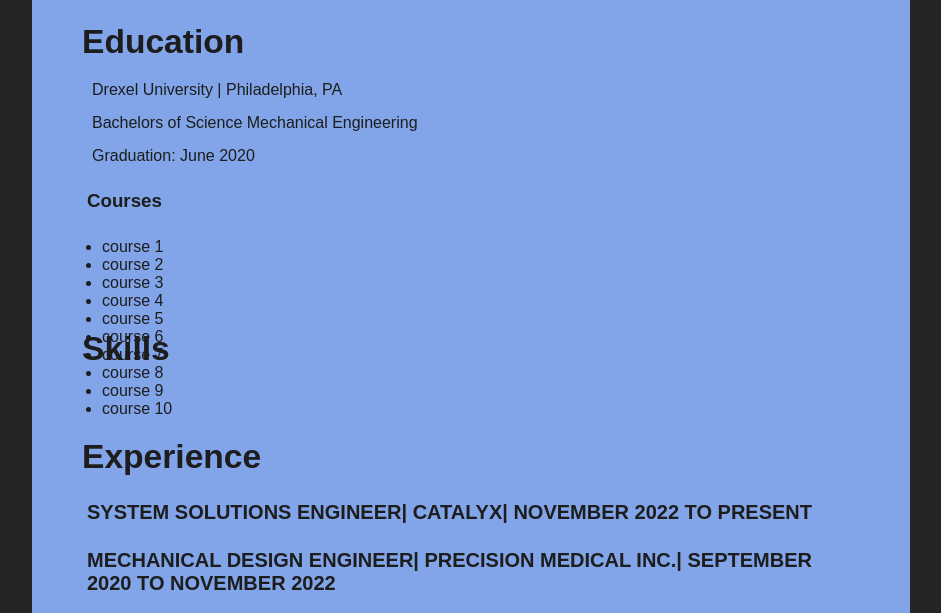
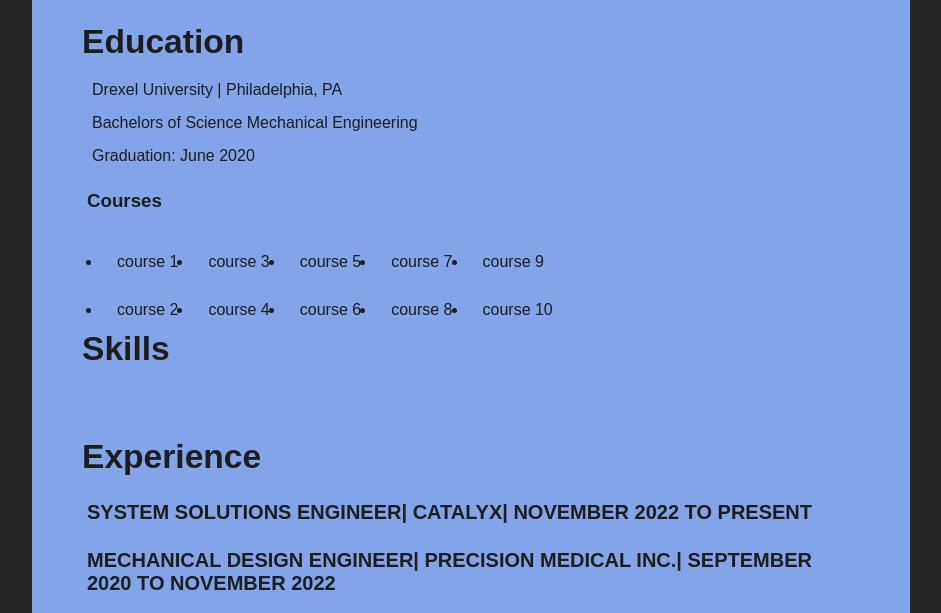
Before and after one commit to cjallen58/AllenEngr, a Flask app: page / in a window 1280 px wide. Shown: the part 426-1039 px from the top of the page, without its empty margins (160-1101 px from the left). Run offline with Flask 3, Linux system fonts and the light colour scheme.

Commit message:
courses styles update

```diff
--- a/static/style.css
+++ b/static/style.css
@@ -111,13 +111,14 @@ button {
 .courses_list{
     display: flex;
     flex-direction: column;
+    flex-wrap: wrap;
     align-items: flex-start;
-    height: 100%;
-    width: 100%;
+    max-height: 100%;
+    max-width: 100%;
 }
 
 .courses_list li {
-    width: 75px;
+    padding: 15px;
 }
 
 .experience_heading{
```
